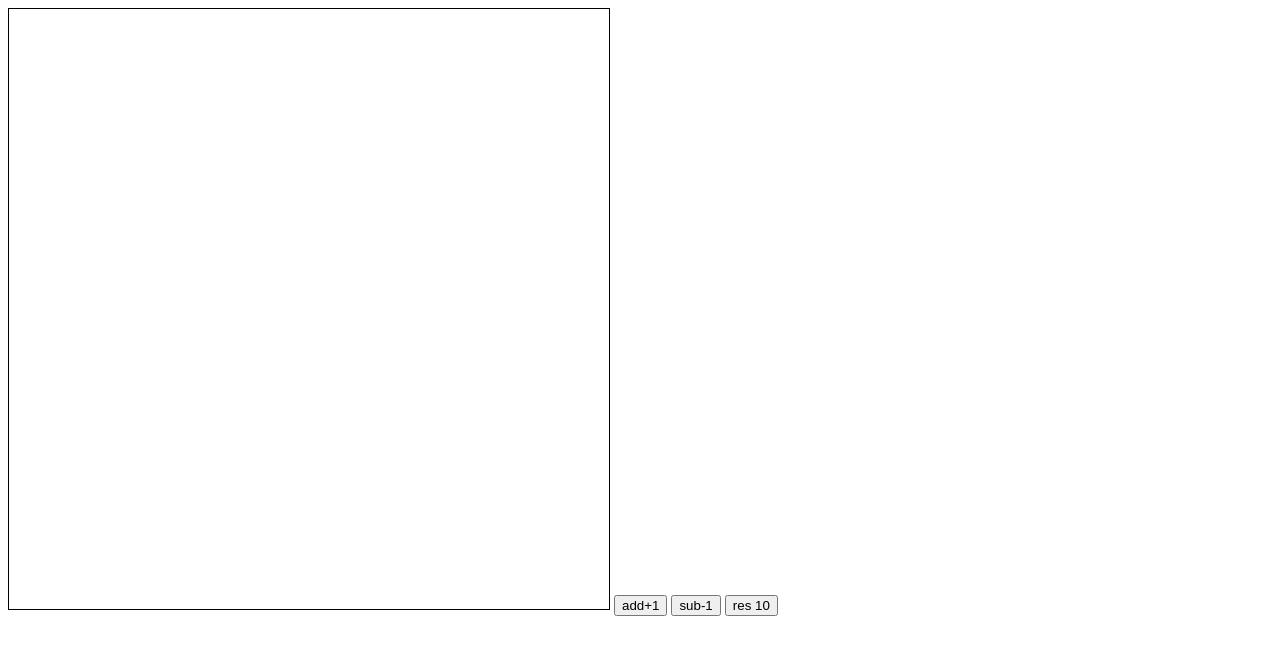
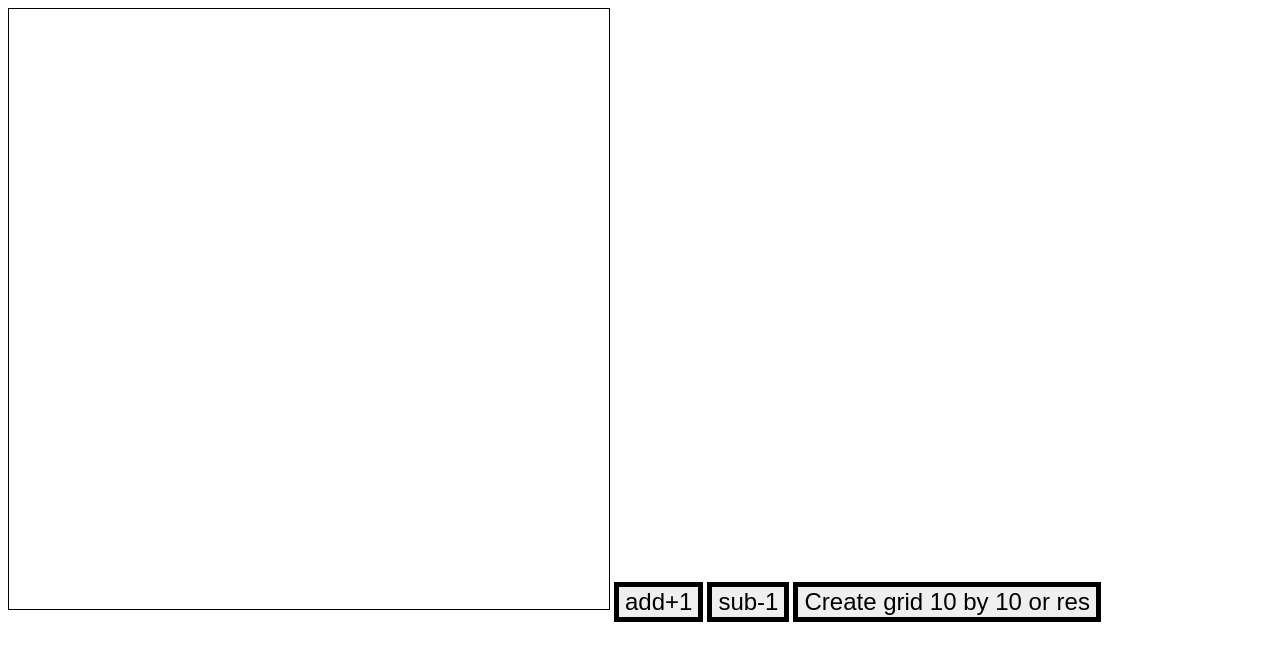
Before and after one commit to DieRheingold/Raikiri-san, a website: page index.html in a window 1280 px wide. Drawn offline with Linux system fonts and the light colour scheme.

Commit message:
paint some buttons

```diff
--- a/index.html
+++ b/index.html
@@ -5,12 +5,22 @@
             Raikiri-san
         </title>
         <meta name="viewport" content="width=device-width, initial-scale=1.0">
+        <style>
+            button {
+            text-align: center;
+            color: rgb(0, 0, 0);
+            border:5px solid #000000;
+            font-size: 24px;
+            }
+        </style>
     </head>
     <body>
          <canvas id="myCanvas" width="600" height="600" style="border:1px solid #000000;"></canvas>
+         <!-- These buttons change grid count (gridGen.js) -->
          <button onclick="addSq()">add+1</button>
          <button onclick="subSq()">sub-1</button>
-         <button onclick="resSq()">res 10</button>
+         <button onclick="resSq()">Create grid 10 by 10 or res</button>
          <script src="gridGen.js"></script>
+         <script src="raikiriAnimation.js"></script>
     </body>
 </html>
```
Also changed, not shown: gridGen.js (line endings or trailing spaces), raikiriAnimation.js (added).
